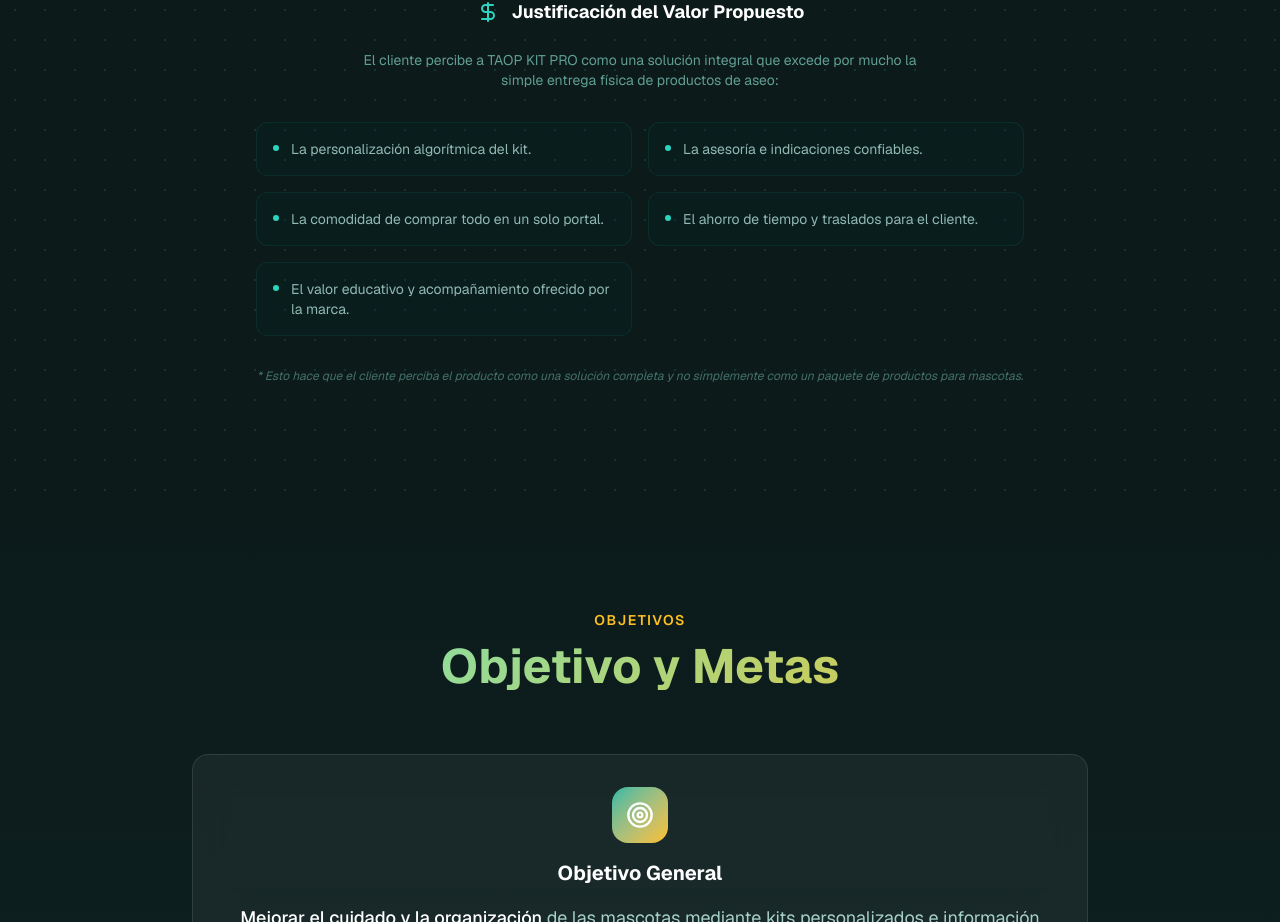
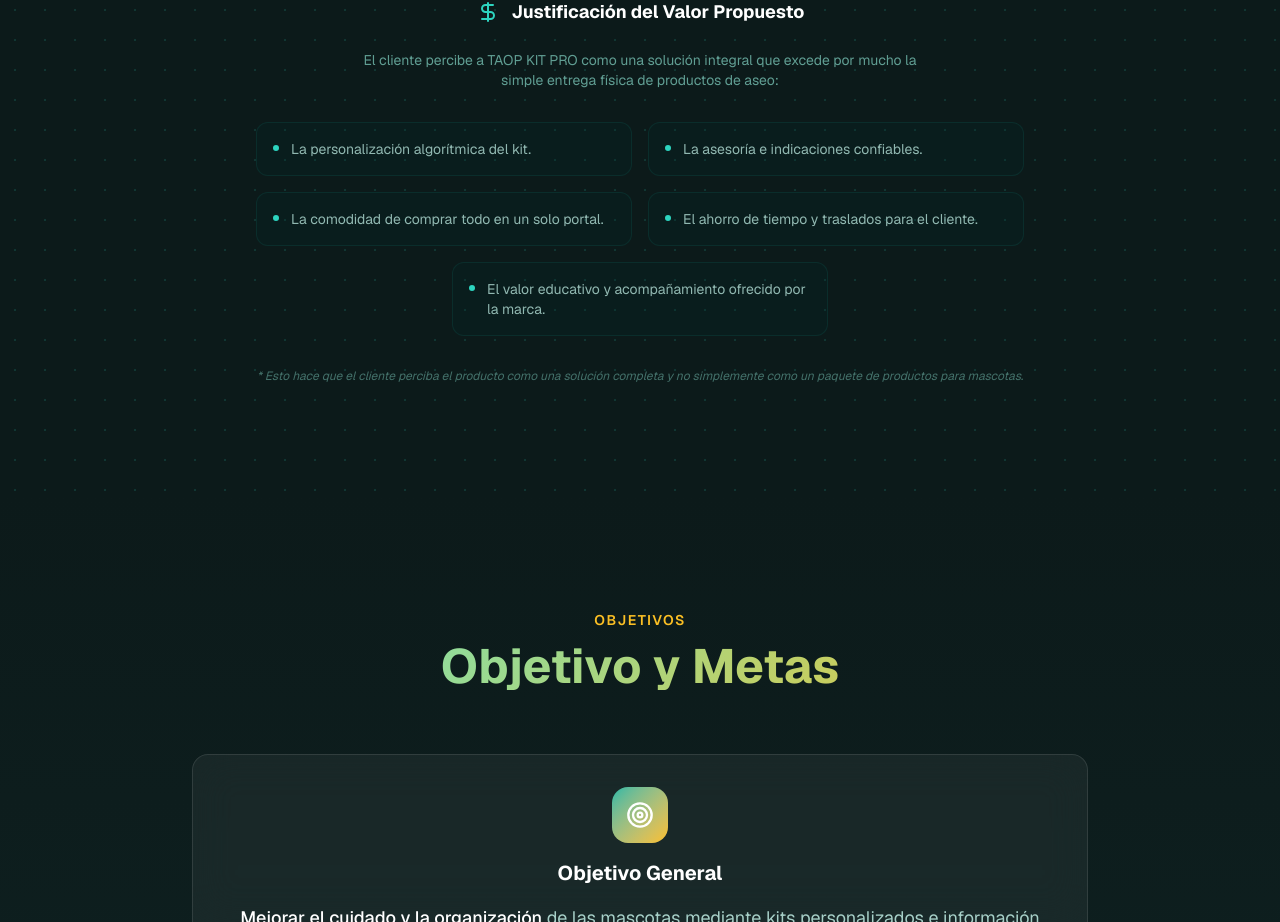
Before and after one commit to MatiasAC110508/TAOPKIT-PRO, a Next.js app: page / in a window 1280 px wide. Shown: the part 9258-10180 px from the top of the page. Built offline with nearby package versions, Linux system fonts and the light colour scheme.

Commit message:
wrapping

```diff
--- a/src/components/sections/CostosSection.tsx
+++ b/src/components/sections/CostosSection.tsx
@@ -218,9 +218,9 @@
             <p className="text-center text-teal-200/60 text-xs md:text-sm mb-8 max-w-xl mx-auto">
               El cliente percibe a TAOP KIT PRO como una solución integral que excede por mucho la simple entrega física de productos de aseo:
             </p>
-            <StaggerContainer className="grid md:grid-cols-2 gap-4">
+            <StaggerContainer className="flex flex-wrap justify-center gap-4">
               {justificaciones.map((j) => (
-                <StaggerItem key={j}>
+                <StaggerItem key={j} className="w-full md:w-[calc(50%-0.5rem)] max-w-[400px]">
                   <div className="flex items-start gap-3 p-4 rounded-xl bg-teal-950/20 border border-teal-500/10 h-full">
                     <span className="mt-1.5 w-1.5 h-1.5 rounded-full bg-teal-400 shrink-0" />
                     <span className="text-teal-100/70 text-xs md:text-sm">{j}</span>
```
